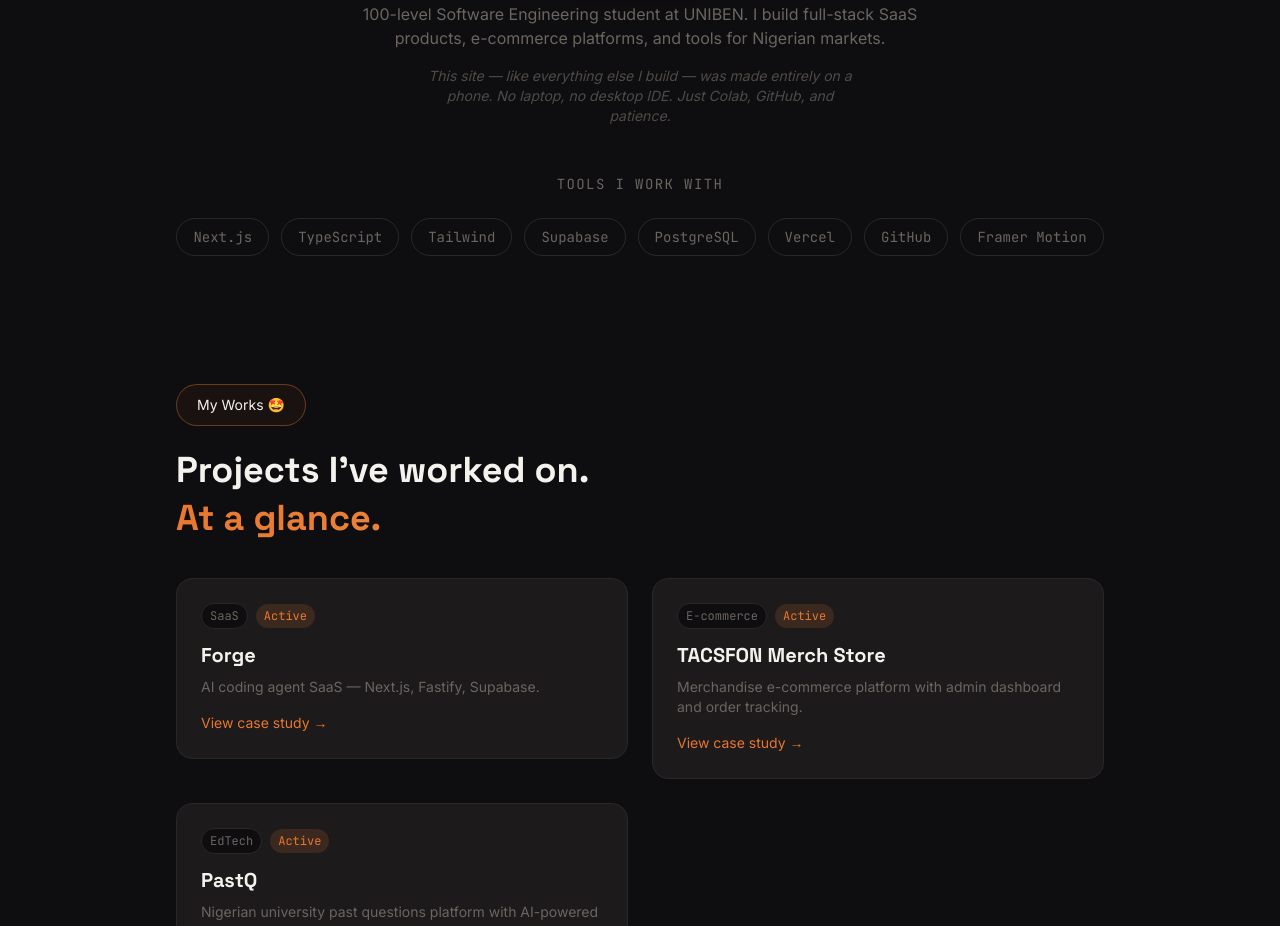
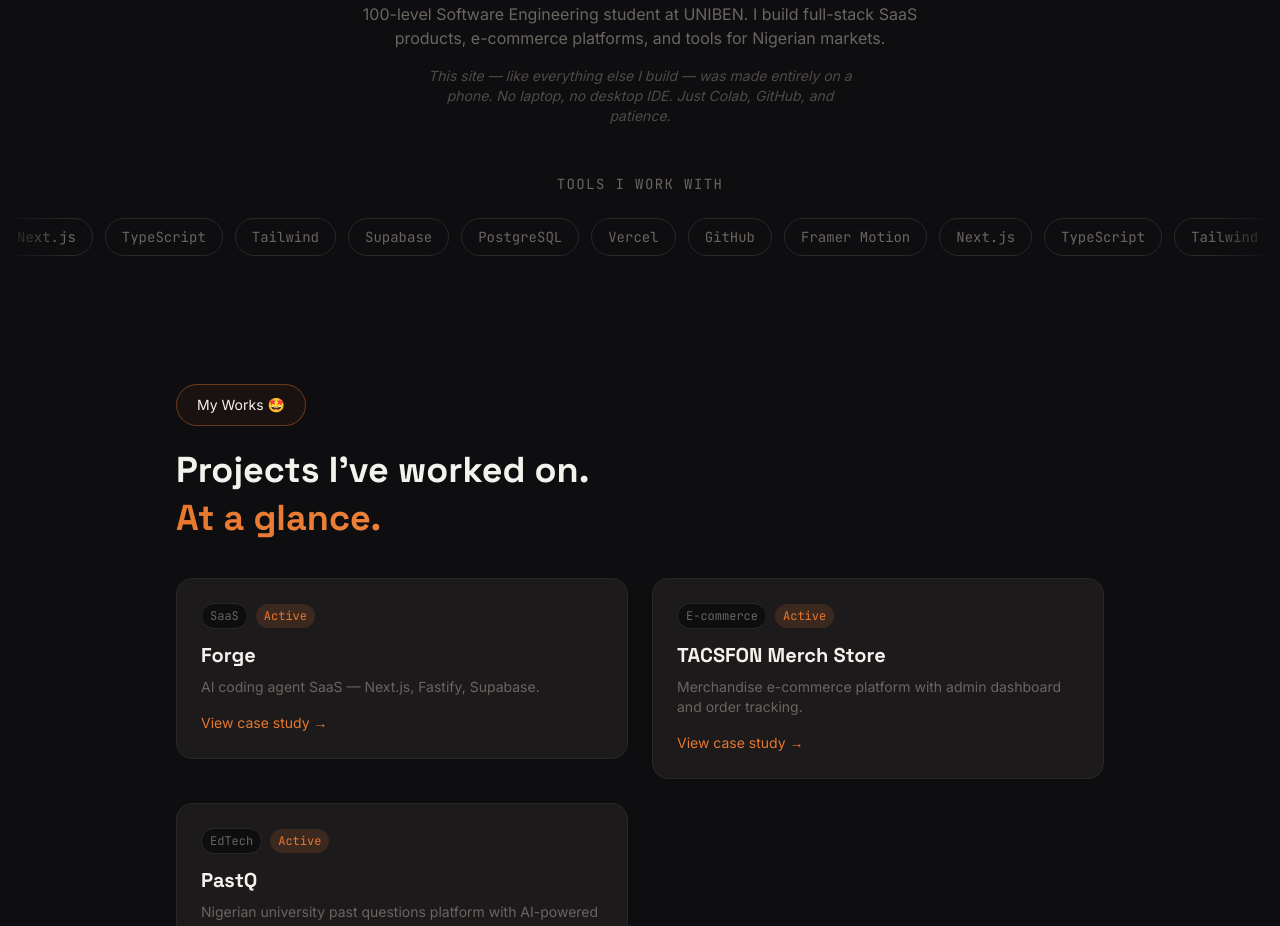
Before and after one commit to ImperioKDB/Bright.ng, a Next.js app: page / in a window 1280 px wide. Shown: the part 1000-1926 px from the top of the page. Built offline with nearby package versions, Linux system fonts and the light colour scheme.

Commit message:
Rebuild as auto-scrolling marquee with edge fade

```diff
--- a/components/StackIcons.tsx
+++ b/components/StackIcons.tsx
@@ -1,42 +1,34 @@
 "use client";
-
-import { motion } from "framer-motion";
-import { fadeUp, staggerContainer, fadeUpItem } from "@/lib/motion";
 
 const stack = [
   "Next.js", "TypeScript", "Tailwind", "Supabase",
   "PostgreSQL", "Vercel", "GitHub", "Framer Motion",
 ];
 
+const loopedStack = [...stack, ...stack];
+
 export default function StackIcons() {
   return (
-    <motion.section
-      initial="hidden"
-      whileInView="visible"
-      viewport={{ once: true, amount: 0.3 }}
-      variants={fadeUp}
-      className="px-6 md:px-12 max-w-5xl mx-auto py-12"
-    >
-      <p className="text-sm uppercase tracking-widest text-muted mb-6 font-mono text-center">
+    <section className="py-12 overflow-hidden">
+      <p className="text-sm uppercase tracking-widest text-muted mb-6 font-mono text-center px-6">
         Tools I work with
       </p>
-      <motion.div
-        variants={staggerContainer}
-        initial="hidden"
-        whileInView="visible"
-        viewport={{ once: true, amount: 0.3 }}
-        className="flex flex-wrap justify-center gap-3"
-      >
-        {stack.map((tool) => (
-          <motion.span
-            key={tool}
-            variants={fadeUpItem}
-            className="px-4 py-2 border border-edge rounded-full text-sm text-muted font-mono hover:border-accent/50 transition"
-          >
-            {tool}
-          </motion.span>
-        ))}
-      </motion.div>
-    </motion.section>
+
+      <div className="relative w-full overflow-hidden">
+        <div className="pointer-events-none absolute left-0 top-0 bottom-0 w-16 bg-gradient-to-r from-bg to-transparent z-10" />
+        <div className="pointer-events-none absolute right-0 top-0 bottom-0 w-16 bg-gradient-to-l from-bg to-transparent z-10" />
+
+        <div className="flex gap-3 animate-marquee w-max">
+          {loopedStack.map((tool, i) => (
+            <span
+              key={`${tool}-${i}`}
+              className="px-4 py-2 border border-edge rounded-full text-sm text-muted font-mono whitespace-nowrap hover:border-accent/50 transition flex-shrink-0"
+            >
+              {tool}
+            </span>
+          ))}
+        </div>
+      </div>
+    </section>
   );
 }
```
